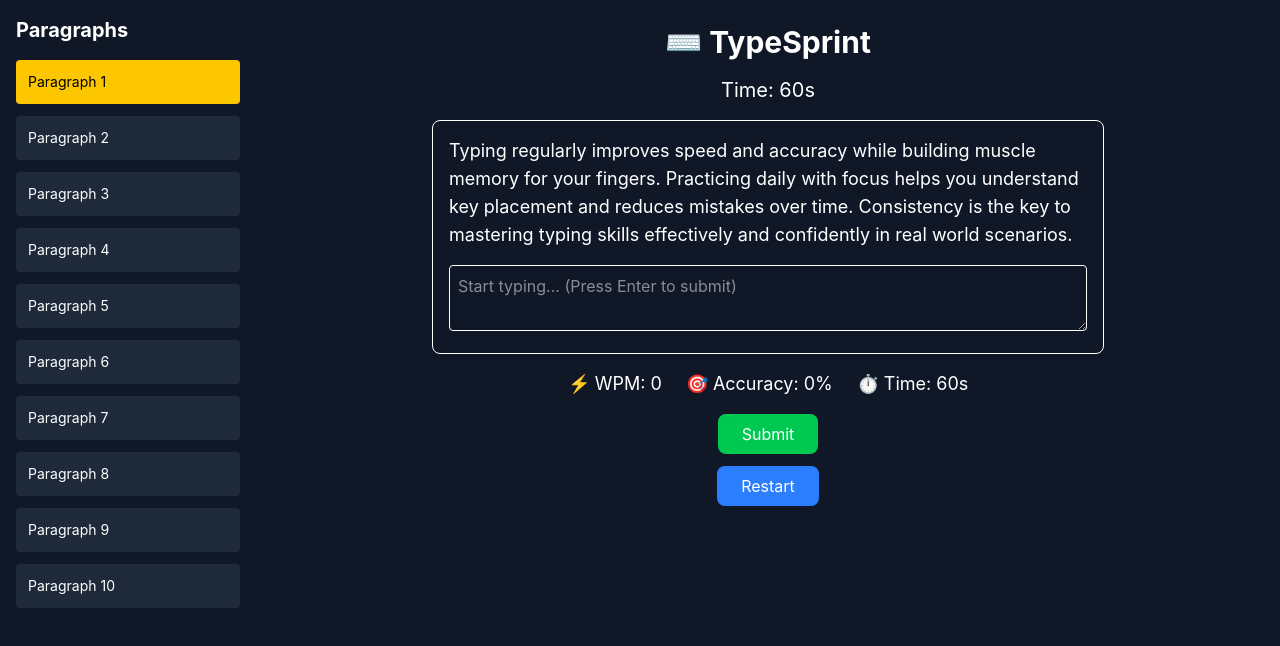
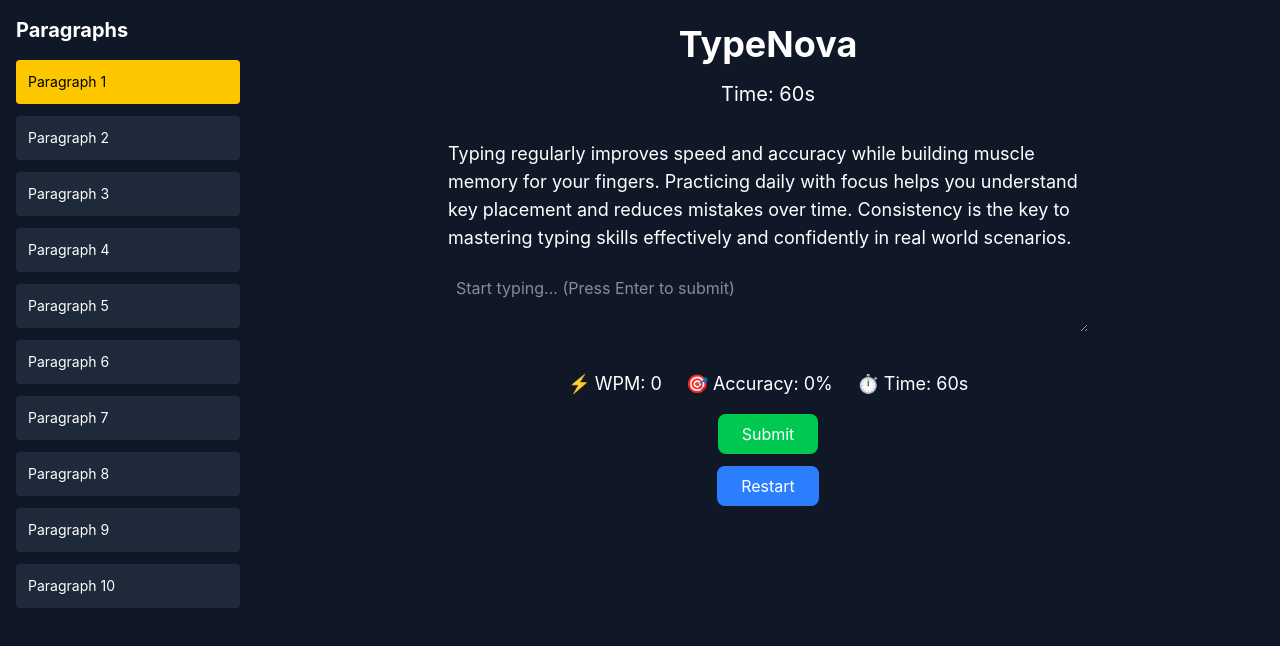
Before and after one commit to Soumyodipto68/TypeNova, a React (Vite) app: page / in a window 1280 px wide. Shown: the top 646 px of the page. Built offline with nearby package versions, Linux system fonts and the light colour scheme.

Commit message:
second commit

```diff
--- a/src/App.jsx
+++ b/src/App.jsx
@@ -22,8 +22,6 @@ function App() {
     resetGame,
     stopTimer,
   } = useTyping(text);
-
-  // 🔁 Reset typing when paragraph changes
   useEffect(() => {
     resetGame();
   }, [selectedIndex]);
@@ -41,8 +39,8 @@ function App() {
       <div className="flex-1 p-6 flex flex-col items-center">
 
         {/* Title */}
-        <h1 className="text-3xl font-bold mb-4">
-          ⌨️ TypeSprint
+        <h1 className="text-4xl font-bold mb-4">
+          TypeNova
         </h1>
 
         {/* Timer */}
--- a/src/components/TypingBox.jsx
+++ b/src/components/TypingBox.jsx
@@ -1,6 +1,6 @@
 const TypingBox = ({ text, input, handleChange, handleKeyDown }) => {
   return (
-    <div className="p-4 border rounded-lg">
+    <div className="p-4 rounded-lg">
       <p className="mb-4 text-lg">
         {text.split("").map((char, i) => {
           let color = "";
@@ -18,8 +18,8 @@ const TypingBox = ({ text, input, handleChange, handleKeyDown }) => {
       <textarea
         value={input}
         onChange={handleChange}
-        onKeyDown={handleKeyDown}   // 👈 important
-        className="w-full p-2 border rounded"
+        onKeyDown={handleKeyDown}
+        className="w-full p-2  rounded"
         placeholder="Start typing... (Press Enter to submit)"
       />
     </div>
```
